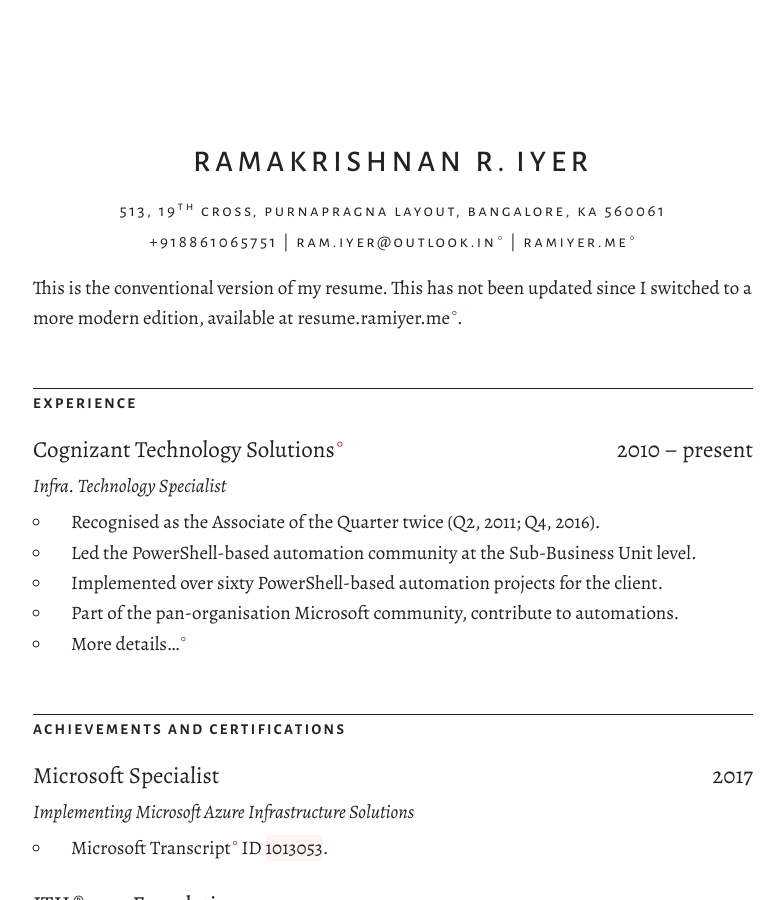
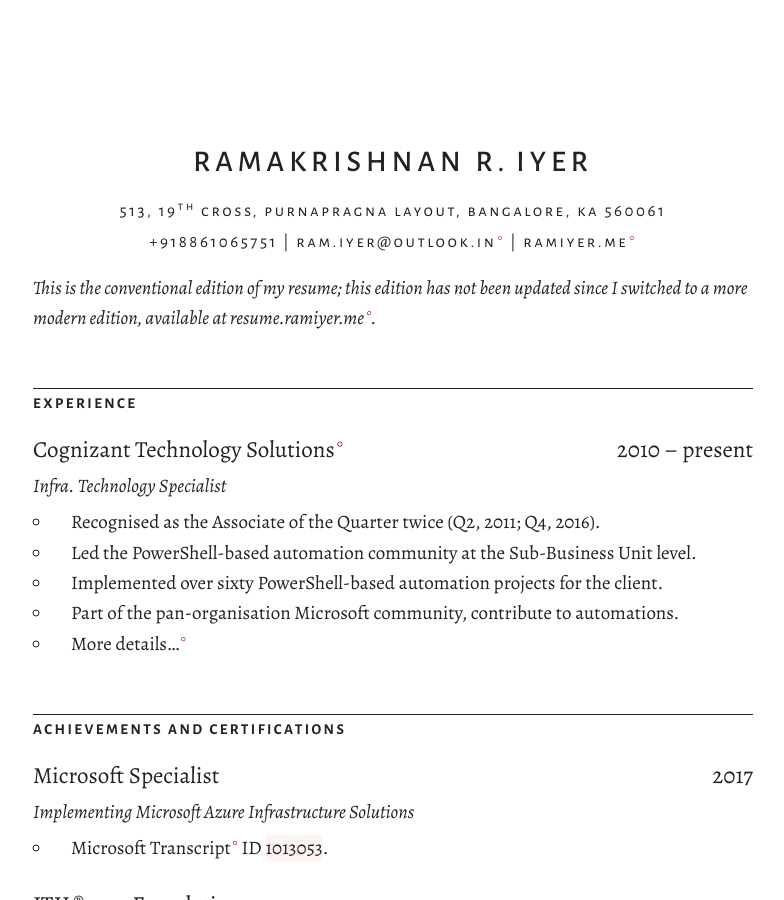
Before and after one commit to theramiyer/resume, a Jekyll site: the page built from index.html, in a window 1280 px wide and 900 px high. Shown: the whole window, without its empty margins (247-1031 px from the left). Built offline with Jekyll 4.4.1, drawn with Linux system fonts in a browser that asks for light colours; nearby versions of some CDN libraries.

Commit message:
Update index.html

```diff
--- a/index.html
+++ b/index.html
@@ -33,7 +33,7 @@
       </div>
     </div>
 
-    <p>This is the conventional version of my resume. This has not been updated since I switched to a more modern edition, available at <a href="//resume.ramiyer.me">resume.ramiyer.me</a>.</p>
+    <p><em>This is the conventional edition of my resume; this edition has not been updated since I switched to a more modern edition, available at <a href="//resume.ramiyer.me">resume.ramiyer.me</a>.</em></p>
 
     <!-- Actual content -->
     {% assign sections = site.collections | sort: 'sequence' %}
```
